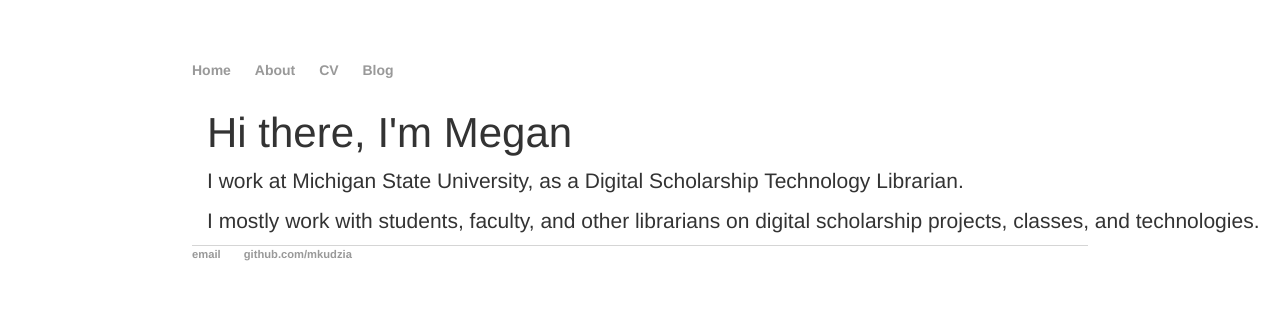
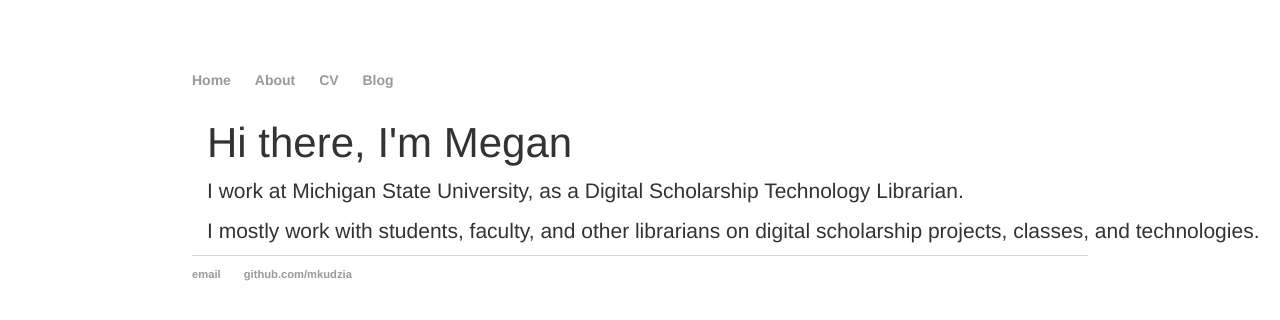
Before and after one commit to mkudzia/mkudzia.github.io, a Jekyll site: the page built from index.html, in a window 1280 px wide. Shown: the top 320 px of the page. Built offline with Jekyll 4.4.1, drawn with Linux system fonts in a browser that asks for light colours.

Commit message:
footer style update

```diff
--- a/css/style.css
+++ b/css/style.css
@@ -5,7 +5,7 @@ body {
 
 nav ul, footer ul {
     font-family:'Helvetica', 'Arial', 'Sans-Serif';
-    padding: 0px;
+    padding: 10px 0 0 0;
     list-style: none;
     font-weight: bold;
 }
```
